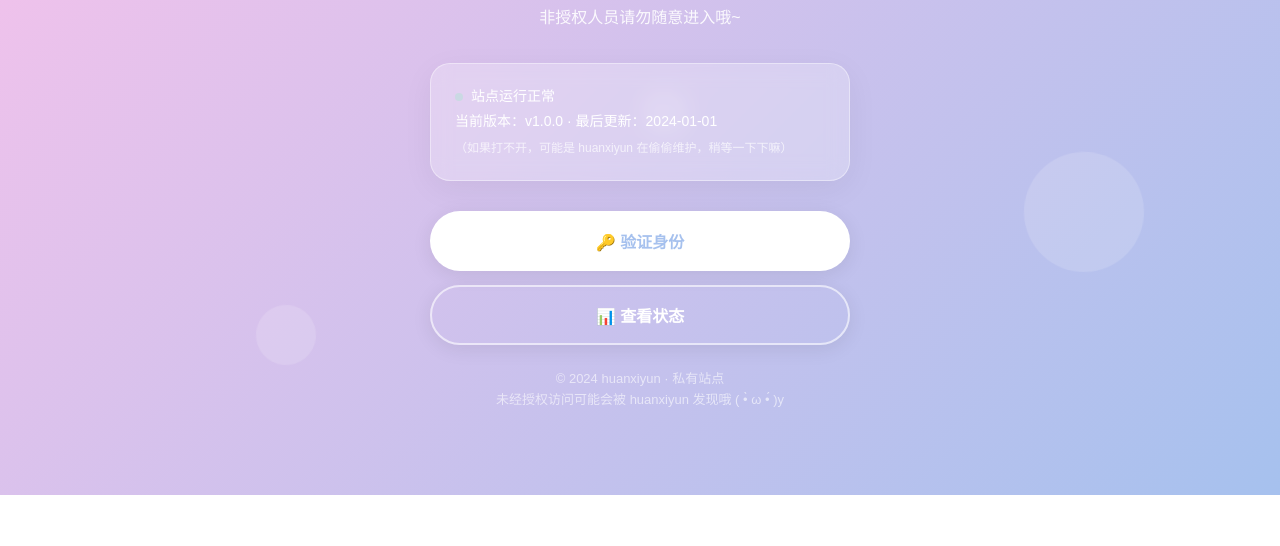
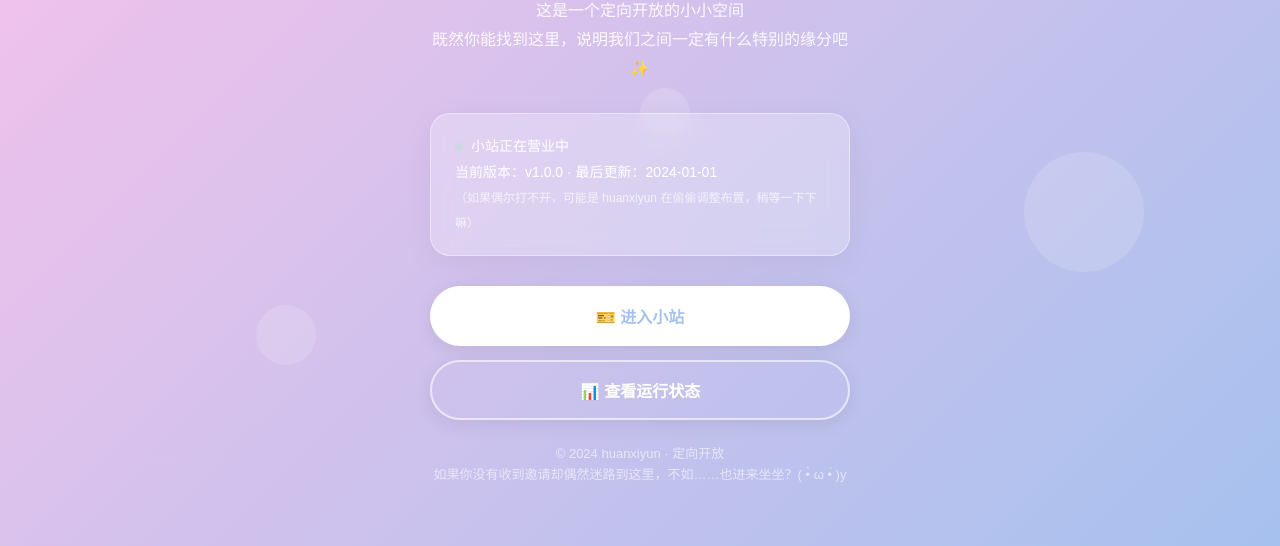
Before and after one commit to huanxiyunjxy/huanxiyunjxy.github.io, a plain HTML site: page index.html in a window 1280 px wide. Shown: the part 305-851 px from the top of the page. Before the commit the page ends 800 px from the top, so only its background shows below. Drawn offline with Linux system fonts and the light colour scheme.

Commit message:
Update index.html

```diff
--- a/index.html
+++ b/index.html
@@ -3,7 +3,7 @@
   <head>
     <meta charset="UTF-8" />
     <meta name="viewport" content="width=device-width, initial-scale=1.0" />
-    <title>huanxiyun 的私有小站</title>
+    <title>huanxiyun 的小站</title>
     <style>
       * {
         margin: 0;
@@ -181,28 +181,29 @@
     <div class="bubble"></div>
 
     <div class="container">
-      <div class="emoji">🔒</div>
+      <!-- 换成了门铃/邀请函的感觉 -->
+      <div class="emoji">🔔</div>
 
-      <h1>huanxiyun 的私有小站</h1>
+      <h1>叮～欢迎来到 huanxiyun 的小站</h1>
       <p class="subtitle">
-        这里是 huanxiyun 的私人空间<br>
-        非授权人员请勿随意进入哦~
+        这是一个定向开放的小小空间<br>
+        既然你能找到这里，说明我们之间一定有什么特别的缘分吧 ✨
       </p>
 
       <div class="status-card">
-        <span class="dot"></span>站点运行正常<br>
+        <span class="dot"></span>小站正在营业中<br>
         当前版本：v1.0.0 · 最后更新：2024-01-01<br>
-        <span style="opacity: 0.7; font-size: 12px;">（如果打不开，可能是 huanxiyun 在偷偷维护，稍等一下下嘛）</span>
+        <span style="opacity: 0.7; font-size: 12px;">（如果偶尔打不开，可能是 huanxiyun 在偷偷调整布置，稍等一下下嘛）</span>
       </div>
 
       <div class="btn-group">
-        <a href="/login" class="btn">🔑 验证身份</a>
-        <a href="/status" class="btn btn-outline">📊 查看状态</a>
+        <a href="/enter" class="btn">🎫 进入小站</a>
+        <a href="/status" class="btn btn-outline">📊 查看运行状态</a>
       </div>
 
       <div class="footer-note">
-        © 2024 huanxiyun · 私有站点<br>
-        未经授权访问可能会被 huanxiyun 发现哦 ( •̀ ω •́ )y
+        © 2024 huanxiyun · 定向开放<br>
+        如果你没有收到邀请却偶然迷路到这里，不如……也进来坐坐？( •̀ ω •́ )y
       </div>
     </div>
   </body>
```
